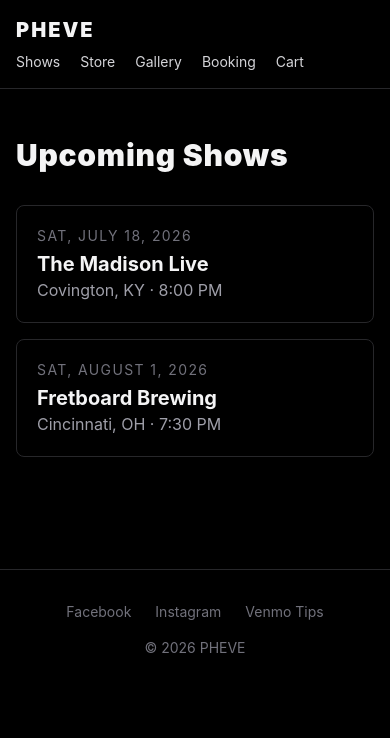
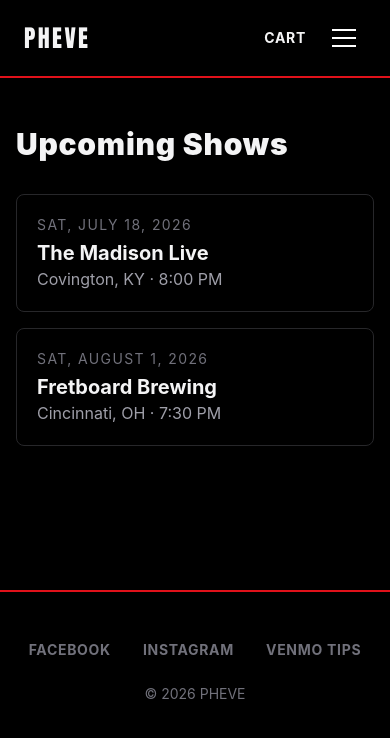
Before and after one commit to plachmann/pheve, a Next.js app: page /shows in a window 390 px wide. Shown: the top 738 px of the page. Built offline with nearby package versions, Linux system fonts and the light colour scheme.

Commit message:
Add full-bleed nav with hamburger MobileNav and dark footer

```diff
--- a/src/app/layout.tsx
+++ b/src/app/layout.tsx
@@ -4,6 +4,7 @@ import Link from "next/link";
 import type { ReactNode } from "react";
 import { CartLink } from "@/components/cart-link";
 import { CartProvider } from "@/components/cart-provider";
+import { MobileNav } from "@/components/mobile-nav";
 import "./globals.css";
 
 const anton = Anton({
@@ -32,18 +33,22 @@ const SOCIAL_LINKS = [
 
 function Nav() {
   return (
-    <header className="border-b border-zinc-800">
-      <nav className="mx-auto flex max-w-5xl flex-wrap items-center gap-x-6 gap-y-2 px-4 py-4">
-        <Link href="/" className="text-xl font-black tracking-widest">
+    <header className="relative border-b-2 border-pheve-red bg-black">
+      <nav className="shell flex items-center justify-between py-4">
+        <Link href="/" className="font-display text-2xl uppercase tracking-widest">
           PHEVE
         </Link>
-        <div className="flex flex-wrap items-center gap-x-5 gap-y-1 text-sm text-zinc-300">
+        <div className="hidden items-center gap-6 text-sm font-bold uppercase tracking-wider text-zinc-300 md:flex">
           {NAV_LINKS.map((link) => (
-            <Link key={link.href} href={link.href} className="hover:text-white">
+            <Link key={link.href} href={link.href} className="hover:text-pheve-red">
               {link.label}
             </Link>
           ))}
           <CartLink />
+        </div>
+        <div className="flex items-center gap-4 text-sm font-bold uppercase tracking-wider md:hidden">
+          <CartLink />
+          <MobileNav links={NAV_LINKS} />
         </div>
       </nav>
     </header>
@@ -52,15 +57,21 @@ function Nav() {
 
 function Footer() {
   return (
-    <footer className="mt-16 border-t border-zinc-800 py-8 text-center text-sm text-zinc-500">
-      <div className="flex justify-center gap-6 pb-4">
-        {SOCIAL_LINKS.map((link) => (
-          <a key={link.href} href={link.href} className="hover:text-zinc-300">
-            {link.label}
-          </a>
-        ))}
+    <footer className="mt-24 border-t-2 border-pheve-red bg-black py-12 text-sm text-zinc-500">
+      <div className="shell flex flex-col items-center gap-6">
+        <div className="flex flex-wrap justify-center gap-8">
+          {SOCIAL_LINKS.map((link) => (
+            <a
+              key={link.href}
+              href={link.href}
+              className="font-bold uppercase tracking-wider hover:text-pheve-red"
+            >
+              {link.label}
+            </a>
+          ))}
+        </div>
+        <p>© {new Date().getFullYear()} PHEVE</p>
       </div>
-      <p>© {new Date().getFullYear()} PHEVE</p>
     </footer>
   );
 }
--- /dev/null
+++ b/src/components/mobile-nav.tsx
@@ -0,0 +1,48 @@
+"use client";
+
+import Link from "next/link";
+import { useState } from "react";
+
+export function MobileNav({ links }: { links: { href: string; label: string }[] }) {
+  const [open, setOpen] = useState(false);
+
+  return (
+    <div className="md:hidden">
+      <button
+        type="button"
+        aria-expanded={open}
+        aria-controls="mobile-menu"
+        aria-label={open ? "Close menu" : "Open menu"}
+        className="flex h-11 w-11 flex-col items-center justify-center gap-1.5"
+        onClick={() => setOpen(!open)}
+      >
+        <span
+          className={`h-0.5 w-6 bg-white transition-transform ${open ? "translate-y-2 rotate-45" : ""}`}
+        />
+        <span className={`h-0.5 w-6 bg-white ${open ? "opacity-0" : ""}`} />
+        <span
+          className={`h-0.5 w-6 bg-white transition-transform ${open ? "-translate-y-2 -rotate-45" : ""}`}
+        />
+      </button>
+      {open ? (
+        <div
+          id="mobile-menu"
+          className="absolute inset-x-0 top-full z-50 border-b-2 border-pheve-red bg-black"
+        >
+          <nav className="shell flex flex-col py-4">
+            {links.map((link) => (
+              <Link
+                key={link.href}
+                href={link.href}
+                className="py-3 text-lg font-bold uppercase tracking-wider hover:text-pheve-red"
+                onClick={() => setOpen(false)}
+              >
+                {link.label}
+              </Link>
+            ))}
+          </nav>
+        </div>
+      ) : null}
+    </div>
+  );
+}
```
Also changed, not shown: 1 other file (tests, documents, lock files or other folders).
